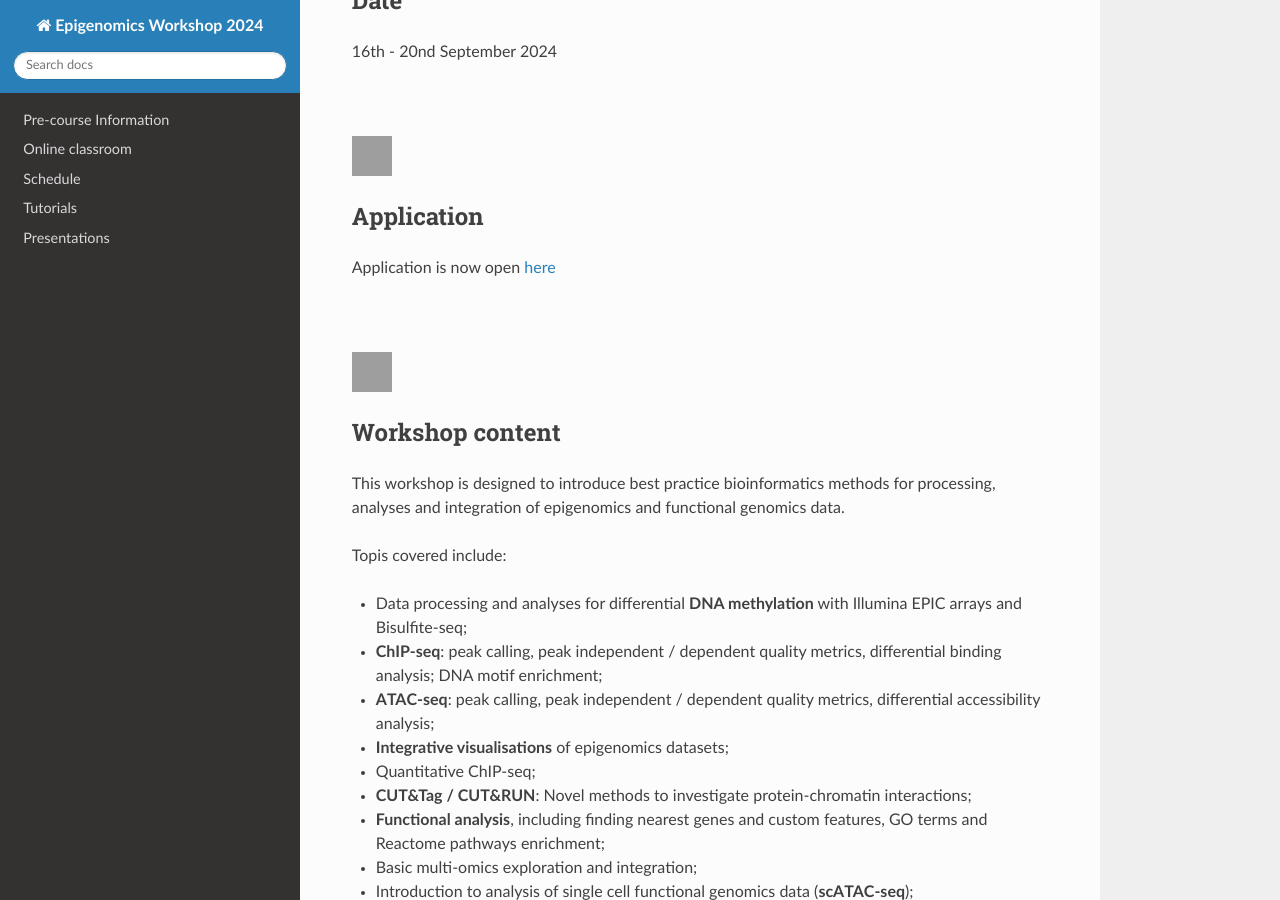
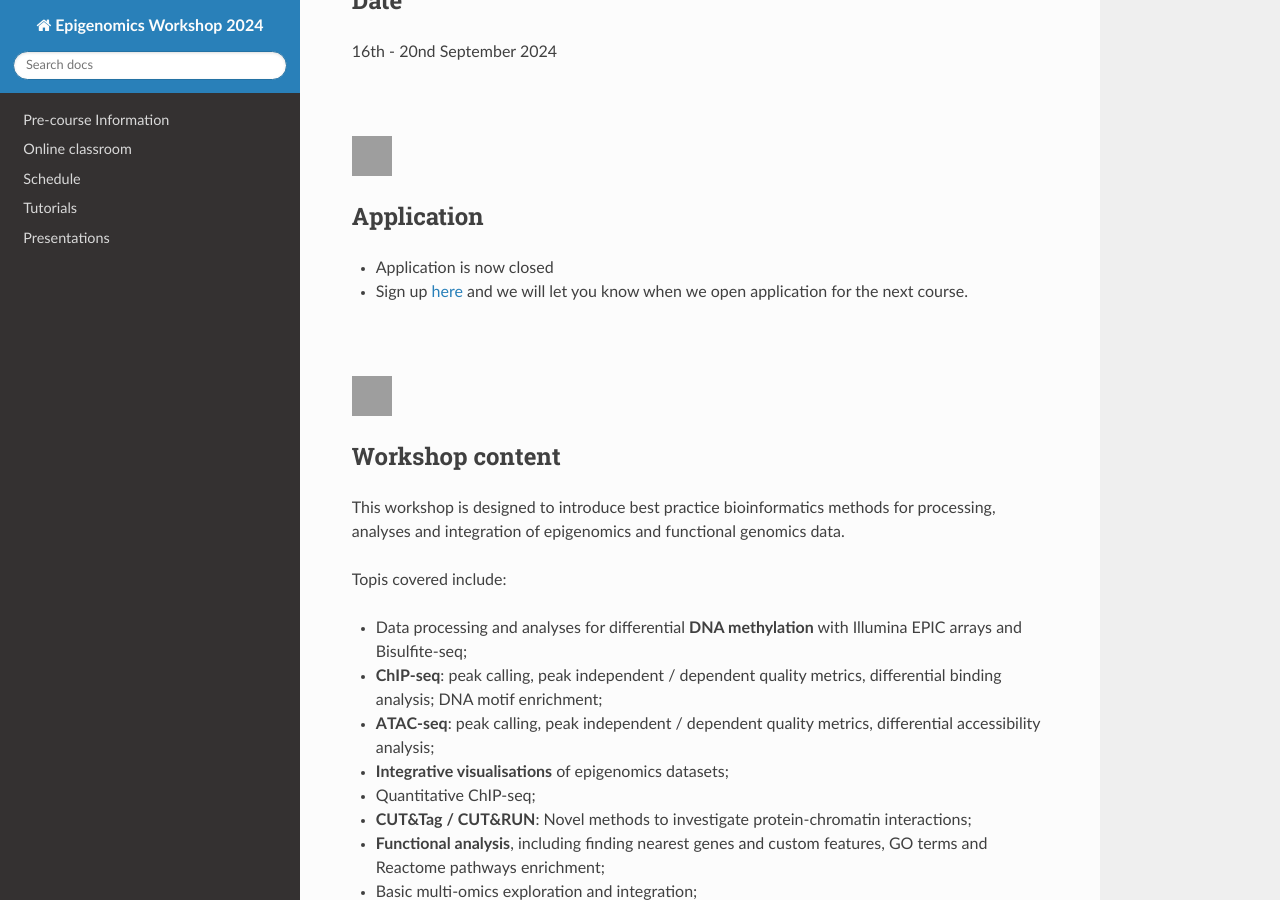
Before and after one commit to NBISweden/workshop-epigenomics-RTDs, a Sphinx documentation site: the page built from docs/index.rst, in a window 1280 px wide and 900 px high, scrolled down 528 px. Built offline with Sphinx 7.4.7 and the Read the Docs theme 2.0.0, drawn with Linux system fonts in a browser that asks for light colours; some of the changed lines change nothing that is shown; grey boxes are pictures that could not be loaded.

Commit message:
Make note of closed application

```diff
--- a/docs/index.rst
+++ b/docs/index.rst
@@ -40,10 +40,10 @@ Application
 
 .. - Application will be open soon!
 
-.. - Application is now closed
-.. - Sign up `here <https://docs.google.com/forms/d/16FriIBXraVb_F4Sda-NIKfUUTvFlHbVw1wJ3o3VJzoE/edit>`_ and we will let you know when we open application for the next course.
+- Application is now closed
+- Sign up `here <https://forms.gle/UQeYCXC6QrokuGu4A>`_ and we will let you know when we open application for the next course.
 
-Application is now open `here <https://www.scilifelab.se/event/epigenomics-data-analysis-from-bulk-to-single-cell-online-4/>`_
+.. Application is now open `here <https://www.scilifelab.se/event/epigenomics-data-analysis-from-bulk-to-single-cell-online-4/>`_
 
 :raw-html:`<br />`
 
```
